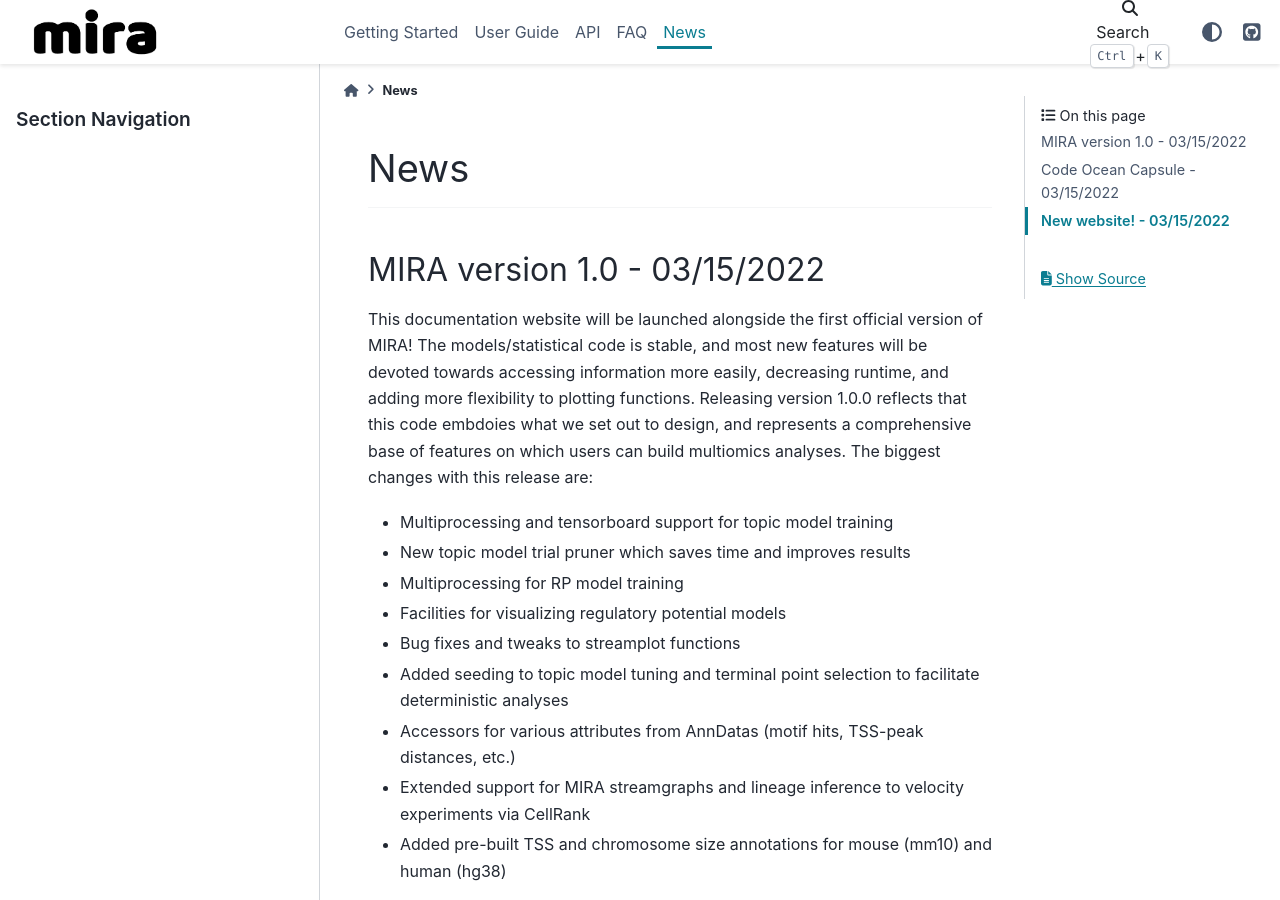
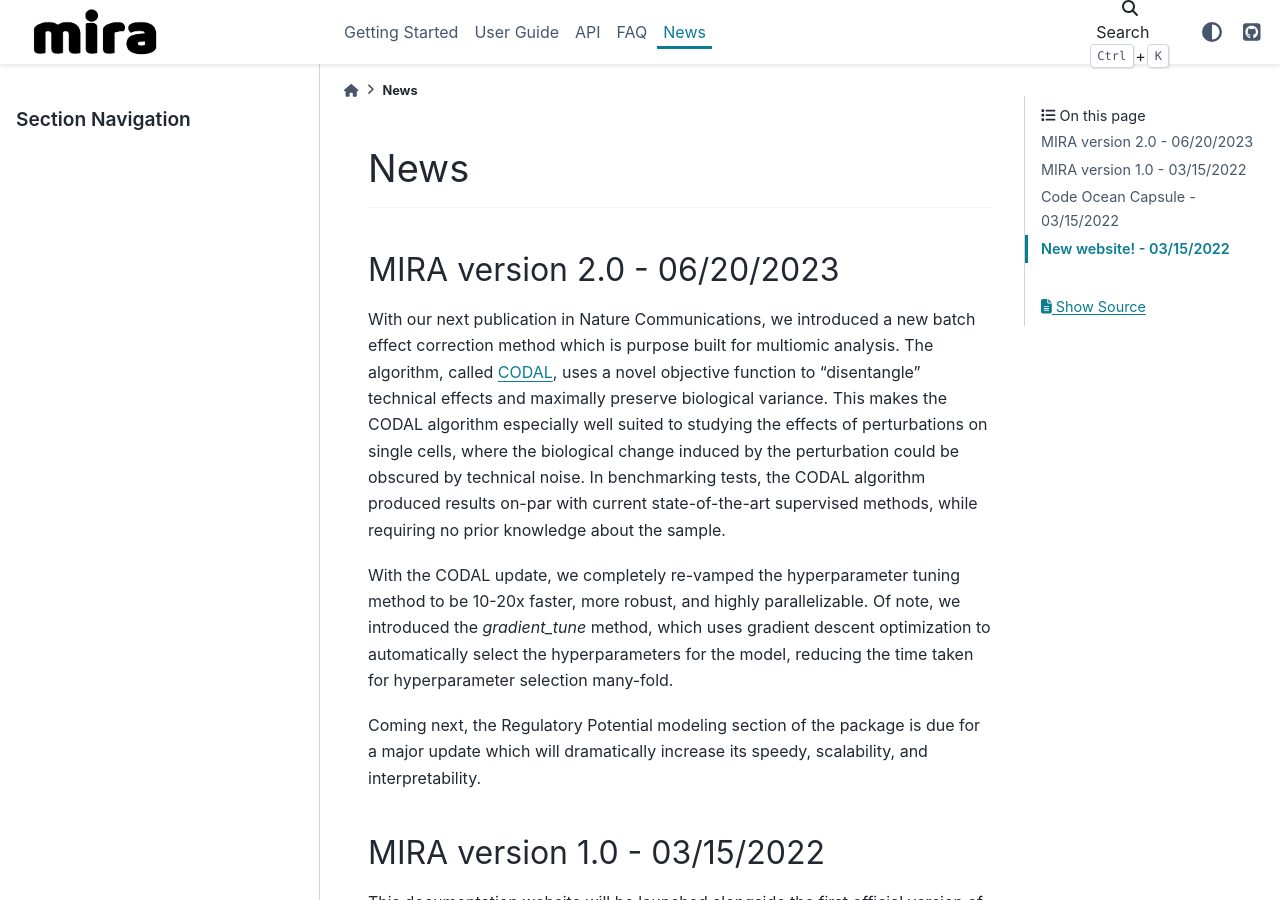
Before and after one commit to cistrome/MIRA, a Sphinx documentation site: the page built from docs/source/news.rst, in a window 1280 px wide and 900 px high. Built offline with Sphinx 7.4.7 and the PyData theme 0.15.4, drawn with Linux system fonts in a browser that asks for light colours; pages that are not in the unit, such as notebooks, are missing from menus.

Commit message:
updated documentation with pypi install, changed default box-cox parameter to 0.25, added CODAL links and messages to home page

```diff
--- a/docs/source/_templates/landingpage.html
+++ b/docs/source/_templates/landingpage.html
@@ -158,9 +158,15 @@
   <a class="reference internal image-reference" href="_images/mira_logo.png"><img alt="MIRA" class="align-center" src="_images/mira_logo.png" style="width: 400px;" /></a>
 <hr class="docutils" />
 <div class="home-content docutils container">
-<div class="highlight-bash notranslate"><div class="highlight"><pre><span></span>conda install -c conda-forge -c bioconda -c liulab-dfci mira-multiome
+<p>
+New version! With the publication of our new manuscript, <a href="https://rdcu.be/dgCQF"><strong>CODAL</strong></a> in Nature Communications,
+we have released an updated version of MIRA with reworked and improved topic modeling capacities! If you
+have used version 1, please take a look at the docs for minor API changes.</p>
+
+<div class="highlight-bash notranslate"><div class="highlight"><pre><span></span>pip install mira-multiome
 </pre></div>
 </div>
+
 <p><strong>Multimodal models for Integrated Regulatory Analysis</strong>, or MIRA,  is a python package for analyzing
 the dynamic processes of gene regulation using single-cell RNA-seq, ATAC-seq, or multiomics datasets.</p>
 <p>MIRA works on top of <a class="reference external" href="https://scanpy.readthedocs.io/en/stable/">Scanpy</a> and <a class="reference external" href="https://anndata.readthedocs.io/en/latest/">Anndata</a>
--- a/docs/source/news.rst
+++ b/docs/source/news.rst
@@ -2,6 +2,27 @@
 ====
 
 ----
+
+MIRA version 2.0 - 06/20/2023
+-----------------------------
+
+With our next publication in Nature Communications, we introduced a new batch
+effect correction method which is purpose built for multiomic analysis. The algorithm,
+called `CODAL <https://rdcu.be/dgCQF>`_, uses a novel objective function to "disentangle" technical effects and
+maximally preserve biological variance. This makes the CODAL algorithm especially well
+suited to studying the effects of perturbations on single cells, where the biological
+change induced by the perturbation could be obscured by technical noise. In benchmarking
+tests, the CODAL algorithm produced results on-par with current state-of-the-art supervised
+methods, while requiring no prior knowledge about the sample.
+
+With the CODAL update, we completely re-vamped the hyperparameter tuning method
+to be 10-20x faster, more robust, and highly parallelizable. Of note, we introduced the
+`gradient_tune` method, which uses gradient descent optimization to automatically select the
+hyperparameters for the model, reducing the time taken for hyperparameter selection many-fold.
+
+Coming next, the Regulatory Potential modeling section of the package is due for a major update which
+will dramatically increase its speedy, scalability, and interpretability.
+
 
 MIRA version 1.0 - 03/15/2022
 -------------------------------
--- a/mira/__init__.py
+++ b/mira/__init__.py
@@ -7,7 +7,7 @@
 import mira.plots as pl
 from mira import datasets as datasets
 
-__version__ = "2.0.1a2"
+__version__ = "2.0.2"
 
 import logging
 logging.basicConfig(level= logging.INFO)
```
Also changed, not shown: README.rst (+13 -15 lines), docs/source/getting_started.rst (+5 -11 lines), 1 other file.
